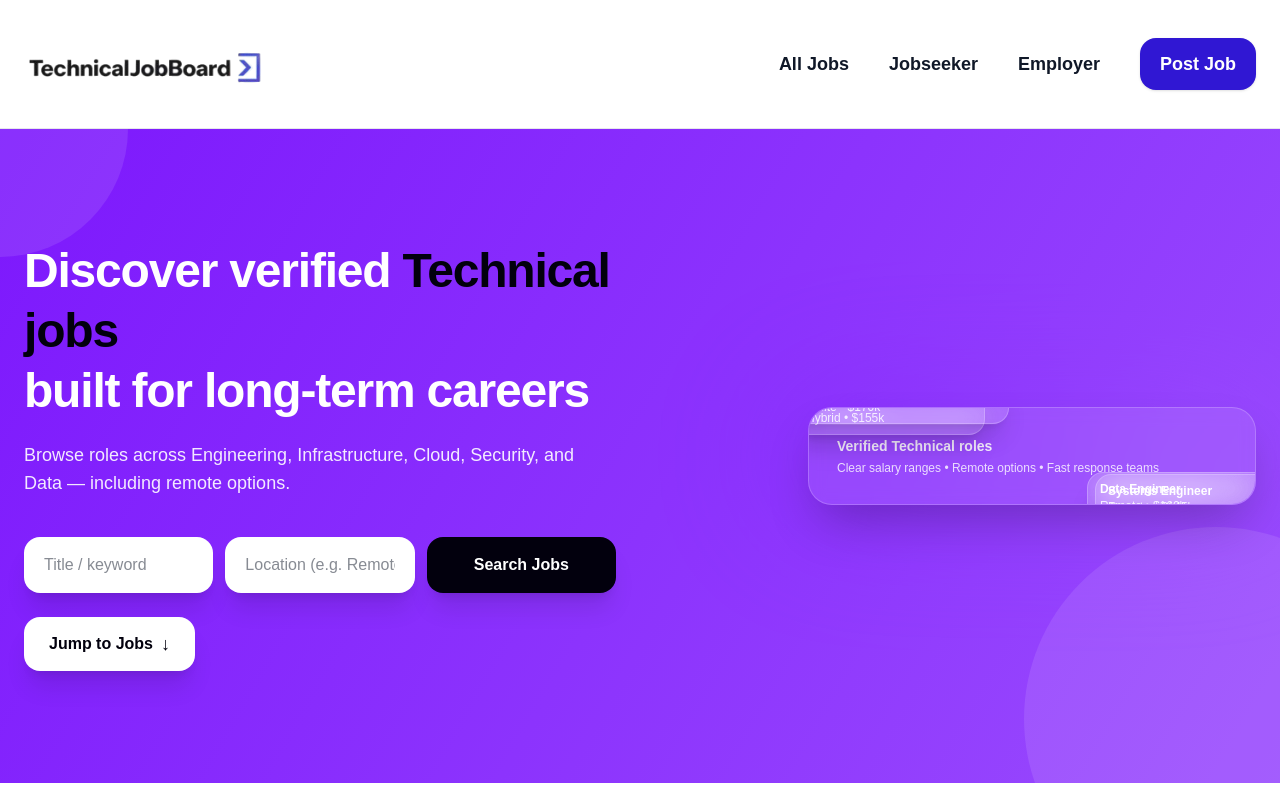
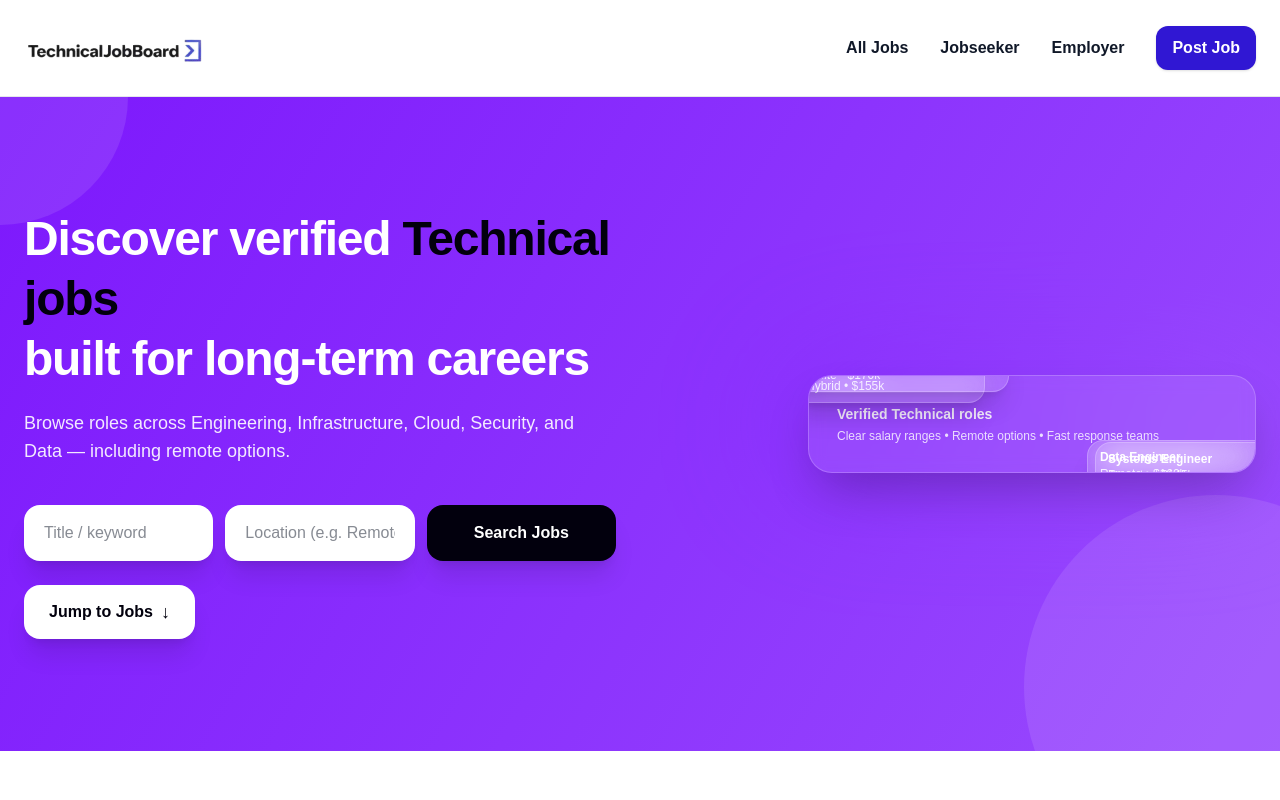
Before and after one commit to adebisidolapo/technicaljobboard, a Next.js app in the folder jobboard/: page / in a window 1280 px wide. Shown: the top 800 px of the page. Built offline with nearby package versions, Linux system fonts and the light colour scheme.

Commit message:
update ui

```diff
--- a/jobboard/app/layout.tsx
+++ b/jobboard/app/layout.tsx
@@ -18,18 +18,18 @@ export default function RootLayout({
         {/* HEADER (NOT sticky) */}
         <header className="w-full bg-white border-b border-gray-200">
           <div className="max-w-7xl mx-auto px-2 sm:px-4 md:px-6">
-            <div className="h-24 md:h-28 lg:h-32 flex items-center justify-between">
+<div className="h-20 md:h-22 lg:h-24 flex items-center justify-between">
               {/* LOGO (bigger + responsive) */}
               <Link href="/" className="flex items-center">
                 <img
                   src="/Technicaljoblogo-removebg-preview.png"
                   alt="TechnicalJobboard"
-                  className="h-20 sm:h-24 md:h-28 lg:h-32 w-auto object-contain"
+className="h-18 sm:h-20 md:h-22 lg:h-24 w-auto object-contain"
                 />
               </Link>
 
               {/* DESKTOP MENU */}
-              <nav className="hidden md:flex items-center gap-10 text-base lg:text-lg font-semibold text-gray-900">
+<nav className="hidden md:flex items-center gap-8 text-sm lg:text-base font-semibold text-gray-900">
                 <Link href="#jobs" className="hover:text-[#3017D3] transition">
                   All Jobs
                 </Link>
@@ -41,7 +41,7 @@ export default function RootLayout({
                 </Link>
                 <Link
                   href="#"
-                  className="px-5 py-3 bg-[#3017D3] text-white rounded-2xl shadow-sm hover:bg-[#2a12c0] transition"
+className="px-4 py-2.5 bg-[#3017D3] text-white rounded-xl shadow-sm hover:bg-[#2a12c0] transition"
                 >
                   Post Job
                 </Link>
```
